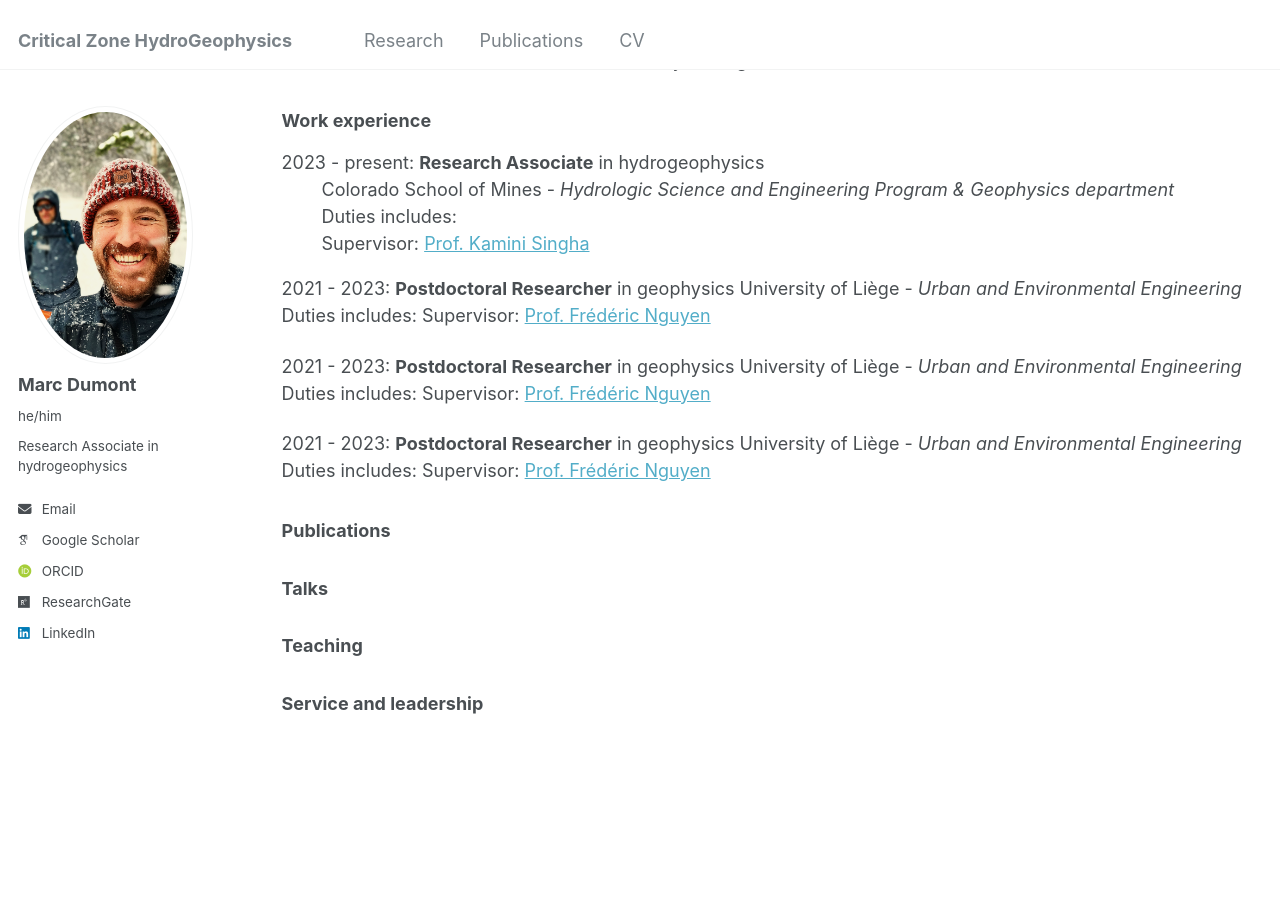
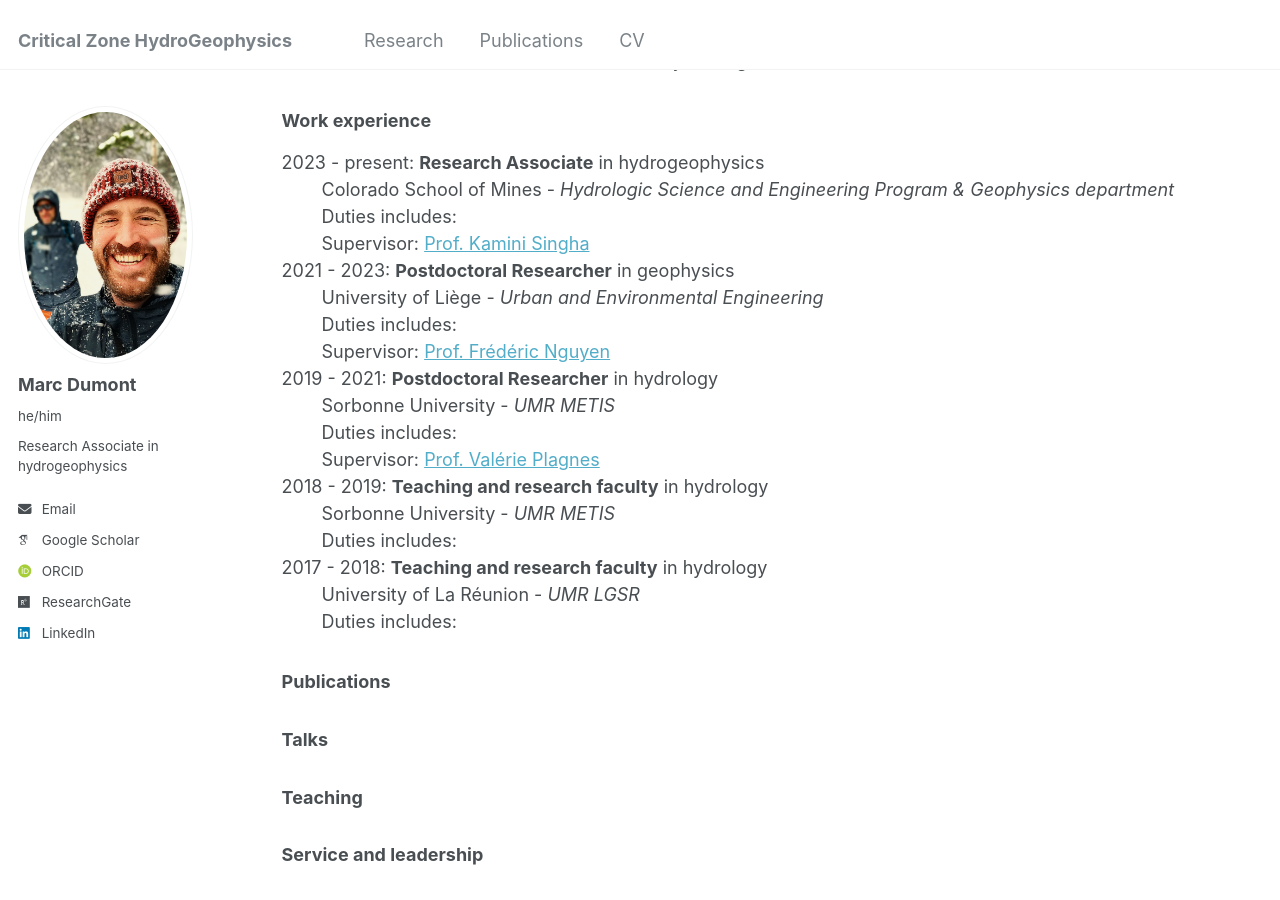
Before and after one commit to HydroDumont/hydrodumont.github.io, a Jekyll site: the page built from _pages/cv.md, in a window 1280 px wide and 900 px high, scrolled down 235 px. Built offline with Jekyll 4.4.1, drawn with Linux system fonts in a browser that asks for light colours; some web fonts are replaced.

Commit message:
Update cv.md

```diff
--- a/_pages/cv.md
+++ b/_pages/cv.md
@@ -25,19 +25,22 @@ redirect_from:
 :   Supervisor: [Prof. Kamini Singha](https://geology.mines.edu/project/singha-kamini/)
 
 2021 - 2023: **Postdoctoral Researcher** in geophysics
-  University of Liège - *Urban and Environmental Engineering*
-  Duties includes:
-  Supervisor: [Prof. Frédéric Nguyen](https://www.uliege.be/cms/c_9054334/fr/repertoire?uid=U185739)
+:   University of Liège - *Urban and Environmental Engineering*
+:   Duties includes:
+:   Supervisor: [Prof. Frédéric Nguyen](https://www.uliege.be/cms/c_9054334/fr/repertoire?uid=U185739)
 
-2021 - 2023: **Postdoctoral Researcher** in geophysics
-  University of Liège - *Urban and Environmental Engineering*
-  Duties includes:
-  Supervisor: [Prof. Frédéric Nguyen](https://www.uliege.be/cms/c_9054334/fr/repertoire?uid=U185739)
+2019 - 2021: **Postdoctoral Researcher** in hydrology
+:   Sorbonne University - *UMR METIS*
+:   Duties includes:
+:   Supervisor: [Prof. Valérie Plagnes](https://www.metis.upmc.fr/fr/node/448)
 
-2021 - 2023: **Postdoctoral Researcher** in geophysics
-  University of Liège - *Urban and Environmental Engineering*
-  Duties includes:
-  Supervisor: [Prof. Frédéric Nguyen](https://www.uliege.be/cms/c_9054334/fr/repertoire?uid=U185739)
+2018 - 2019: **Teaching and research faculty** in hydrology
+:   Sorbonne University - *UMR METIS*
+:   Duties includes:
+
+2017 - 2018: **Teaching and research faculty** in hydrology
+:   University of La Réunion - *UMR LGSR*
+:   Duties includes:
 
 ### Publications
 
```
